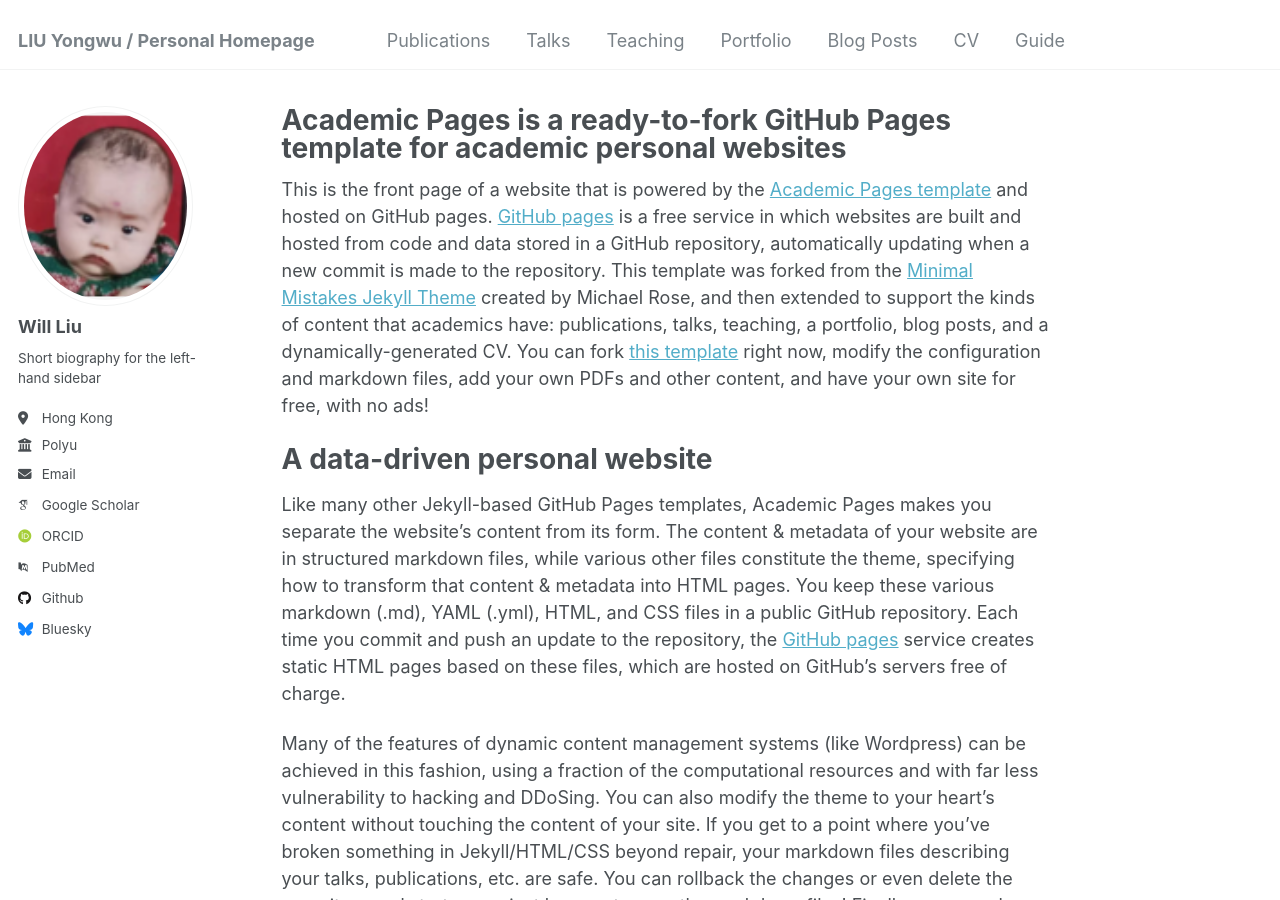
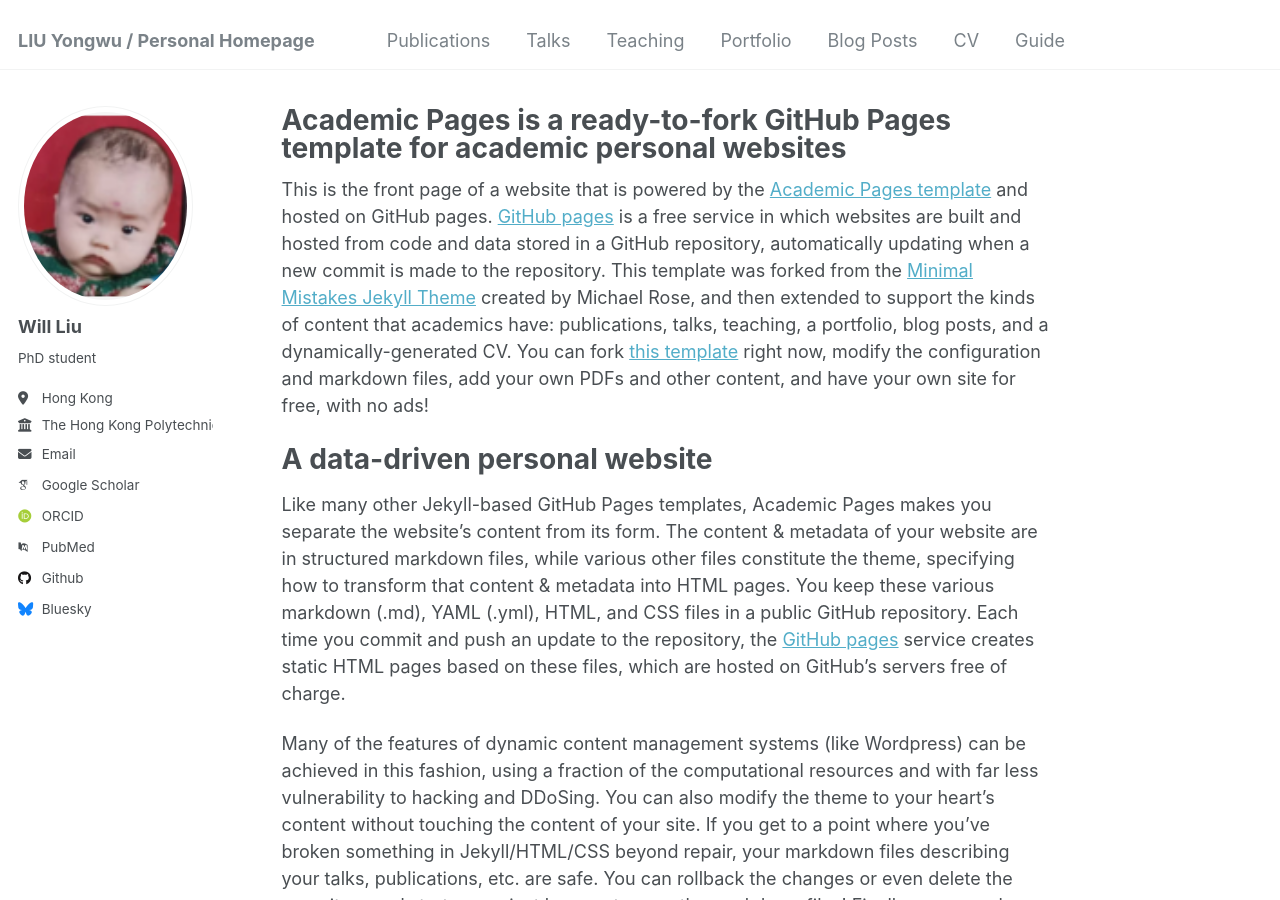
Before and after one commit to WillLiuyw/WillLiuyw.github.io, a Jekyll site: the page built from _pages/about.md, in a window 1280 px wide and 900 px high. Built offline with Jekyll 4.4.1, drawn with Linux system fonts in a browser that asks for light colours; some web fonts are replaced.

Commit message:
Update _config.yml

```diff
--- a/_config.yml
+++ b/_config.yml
@@ -24,9 +24,9 @@ author:
   avatar           : "First.png"
   name             : "Will Liu"
   pronouns         : # example: "she/her"
-  bio              : "Short biography for the left-hand sidebar"
+  bio              : "PhD student"
   location         : "Hong Kong"
-  employer         : "Polyu"
+  employer         : "The Hong Kong Polytechnic University"
   uri              : # URL
   email            : "yongwu.liu@connect.polyu.hk"
 
```
